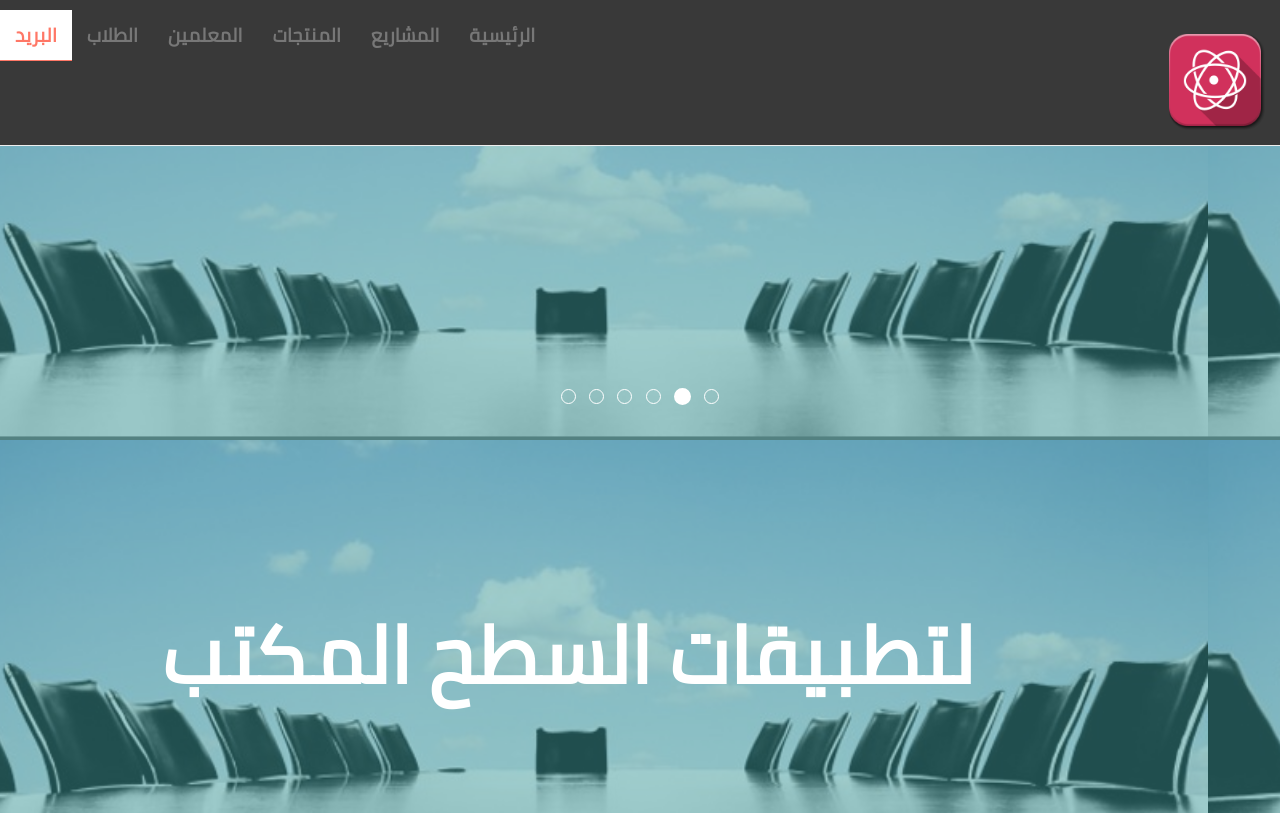
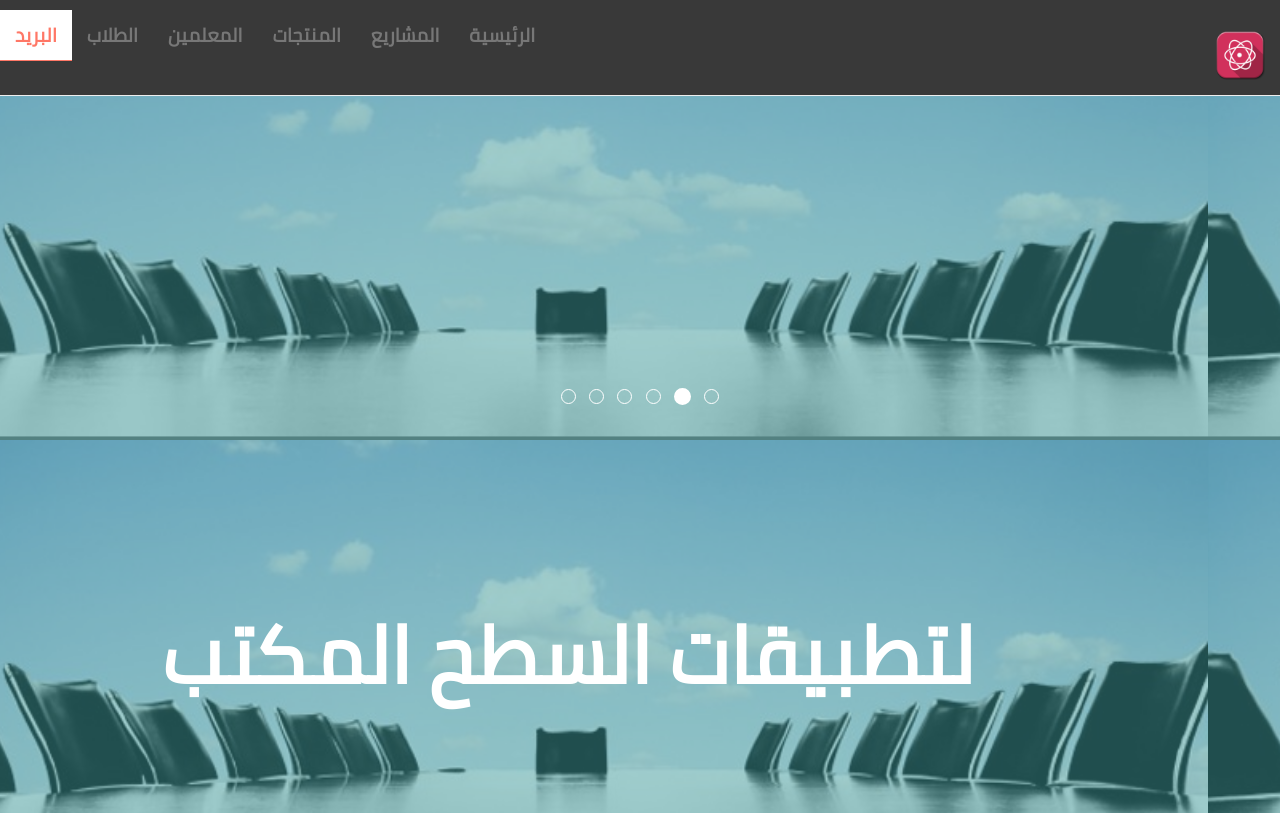
Before and after one commit to softwarepioneers/Tiigsi, a plain HTML site: page massege1.html in a window 1280 px wide. Shown: the top 813 px of the page. Drawn offline with Linux system fonts and the light colour scheme.

Commit message:
Update massege1.html

```diff
--- a/massege1.html
+++ b/massege1.html
@@ -46,7 +46,7 @@
                             <a href="." class="navbar-brand">
 
                                 <h3><a href="home.html" class="navbar-nav" class="navbar navbar-light bg-light">
-                                        <img src="images/system.ico" style="width:100px;height:100px;" alt="شركة عربي"></a>
+                                        <img src="images/system.ico" style="width:50px;height:50px;" alt="شركة عربي"></a>
                             </a></h3>
 
                         </div>
```
